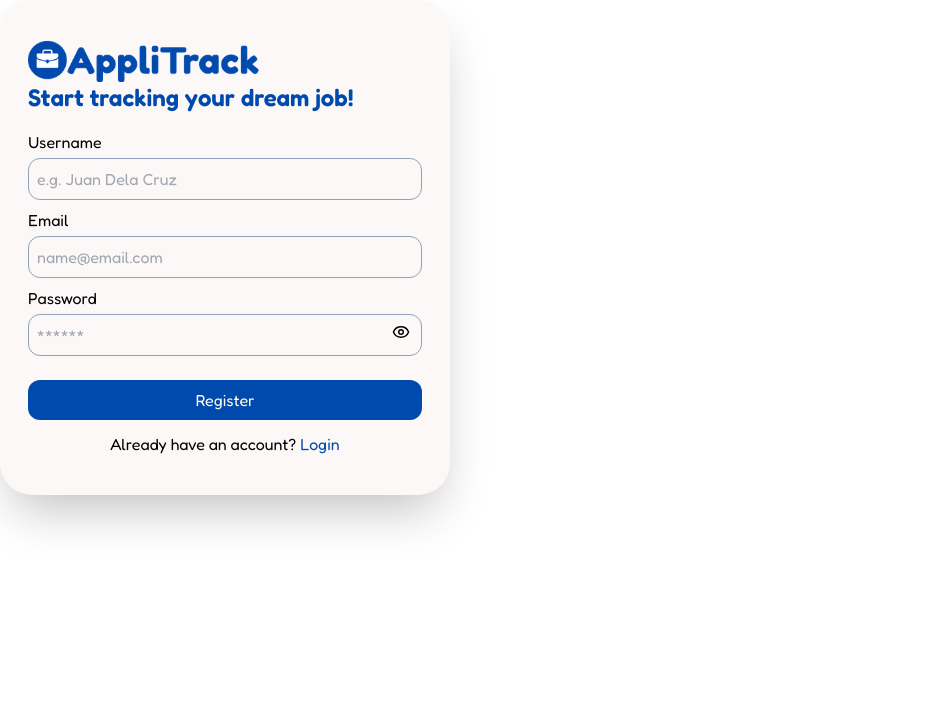
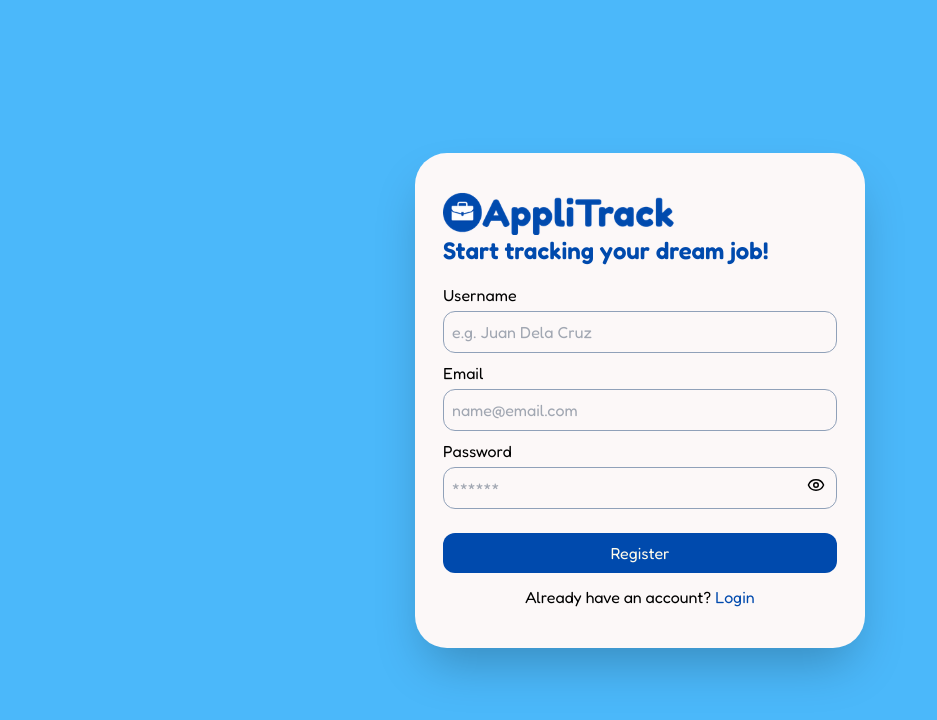
Before and after one commit to GemsLister/AppliTrack, a React (Vite) app in the folder frontend/: page /register in a window 1280 px wide. Shown: the top 720 px of the page, without its empty margins (0-937 px from the left). Built offline with nearby package versions, Linux system fonts and the light colour scheme; no server answers; a web font is replaced by a local one.

Commit message:
style(auth): add div with styles

```diff
--- a/frontend/src/pages/auth/RegisterPage.tsx
+++ b/frontend/src/pages/auth/RegisterPage.tsx
@@ -1,4 +1,8 @@
 import { RegisterForm } from "../../components/forms/RegisterForm";
 export const RegisterPage = () => {
-  return <RegisterForm />;
+  return (
+    <div className="flex justify-center items-center h-screen bg-form-bg sm:bg-auth-bg">
+      <RegisterForm />
+    </div>
+  );
 };
```
